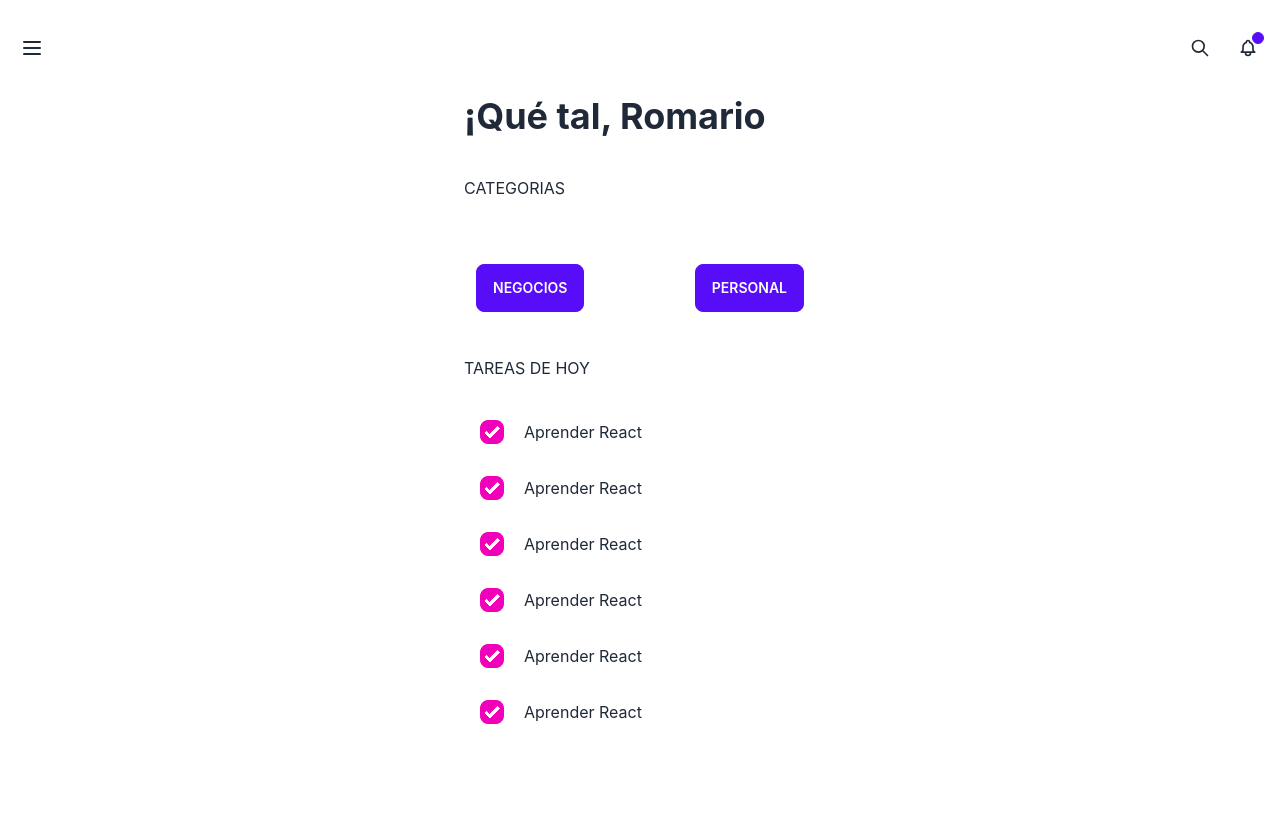
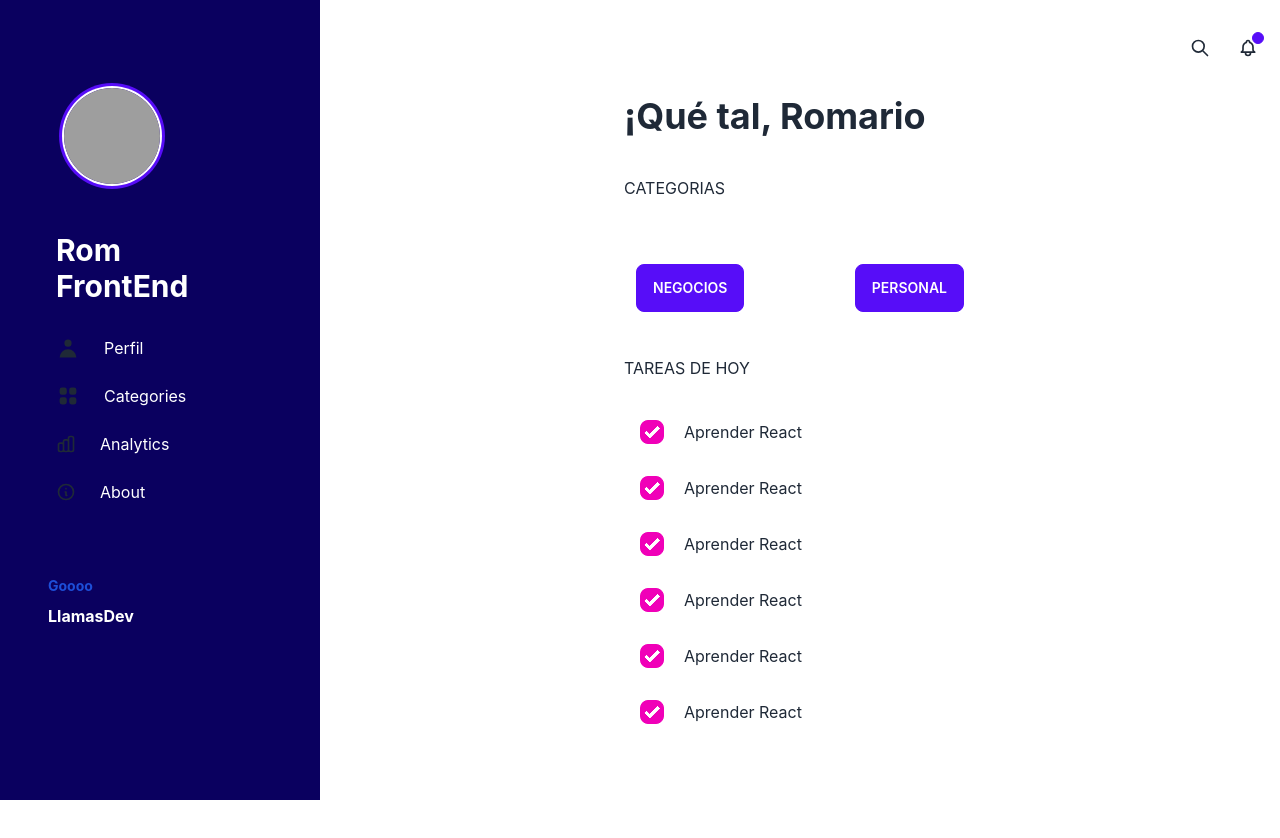
Before and after one commit to romariou76/App-tareas, a React (Create React App) app: page / in a window 1280 px wide. Shown: the top 838 px of the page. After the commit the page ends 800 px from the top, so only its background shows below. Built offline with nearby package versions, Linux system fonts and the light colour scheme; grey boxes are pictures that could not be loaded.

Commit message:
Algunos cambios de prueba

```diff
--- a/src/App.js
+++ b/src/App.js
@@ -8,9 +8,9 @@ import './index.css'
 function App() {
   return (
 <div class="">
-  {/* <Drawer></Drawer> */}
+  <Drawer></Drawer>
   {/* <Main/> */}
-  <Page/>
+  {/* <Page/> */}
 </div>
   );
 }
--- a/src/components/Drawer.jsx
+++ b/src/components/Drawer.jsx
@@ -1,4 +1,5 @@
 import Main from './header.jsx';
+import Page from './main.jsx';
 
 function Drawer(){
     return(
@@ -11,16 +12,11 @@ function Drawer(){
   <div class="drawer-content">
 
       {/* boton que abre el sidebar cuando esta en mobile */}
-      <div class="flex items-start justify-end lg:hidden bg-transparent">
-         <label for="my-drawer" class="btn btn-square btn-ghost">
-            <svg xmlns="http://www.w3.org/2000/svg" fill="none" viewBox="0 0 24 24" class="inline-block w-6 h-6 stroke-current">
-               <path stroke-linecap="round" stroke-linejoin="round" stroke-width="2" d="M4 6h16M4 12h16M4 18h16"></path>
-            </svg>
-         </label>
-      </div>
+
 
       {/* Contenido principal pc-mobile */}
-      <Main/>
+      {/* <Main/> */}
+      <Page/>
 
 
 
@@ -54,10 +50,11 @@ function Drawer(){
                </button>
             </div>
 
+
             <li>
                <a href="#a" class="flex items-center p-2 text-base font-normal text-gray-900 rounded-lg dark:text-white2 hover:bg-gray-100 dark:hover:bg-gray-700">
-                  <svg aria-hidden="true" class="w-6 h-6 text-gray-500 transition duration-75 dark:text-gray-400 group-hover:text-gray-900 dark:group-hover:text-white" fill="currentColor" viewBox="0 0 20 20" xmlns="http://www.w3.org/2000/svg"><path d="M2 10a8 8 0 018-8v8h8a8 8 0 11-16 0z"></path><path d="M12 2.252A8.014 8.014 0 0117.748 8H12V2.252z"></path></svg>
-                  <span class="ml-3 text-white">Templates</span>
+                  <svg aria-hidden="true" class="flex-shrink-0 w-6 h-6 text-gray-500 transition duration-75 dark:text-gray-400 group-hover:text-gray-900 dark:group-hover:text-white" fill="currentColor" viewBox="0 0 20 20" xmlns="http://www.w3.org/2000/svg"><path fill-rule="evenodd" d="M10 9a3 3 0 100-6 3 3 0 000 6zm-7 9a7 7 0 1114 0H3z" clip-rule="evenodd"></path></svg>
+                  <span class="flex-1 ml-3 whitespace-nowrap text-white">Perfil</span>
                </a>
             </li>
 
@@ -71,18 +68,19 @@ function Drawer(){
 
             <li>
                <a href="#a" class="flex items-center p-2 text-base font-normal text-gray-900 rounded-lg dark:text-white2 hover:bg-gray-100 dark:hover:bg-gray-700">
-                  <svg aria-hidden="true" class="flex-shrink-0 w-6 h-6 text-gray-500 transition duration-75 dark:text-gray-400 group-hover:text-gray-900 dark:group-hover:text-white" fill="currentColor" viewBox="0 0 20 20" xmlns="http://www.w3.org/2000/svg"><path d="M8.707 7.293a1 1 0 00-1.414 1.414l2 2a1 1 0 001.414 0l2-2a1 1 0 00-1.414-1.414L11 7.586V3a1 1 0 10-2 0v4.586l-.293-.293z"></path><path d="M3 5a2 2 0 012-2h1a1 1 0 010 2H5v7h2l1 2h4l1-2h2V5h-1a1 1 0 110-2h1a2 2 0 012 2v10a2 2 0 01-2 2H5a2 2 0 01-2-2V5z"></path></svg>
+               <svg xmlns="http://www.w3.org/2000/svg" class="h-5 w-5" fill="none" viewBox="0 0 24 24" stroke="currentColor"><path stroke-linecap="round" stroke-linejoin="round" stroke-width="2" d="M9 19v-6a2 2 0 00-2-2H5a2 2 0 00-2 2v6a2 2 0 002 2h2a2 2 0 002-2zm0 0V9a2 2 0 012-2h2a2 2 0 012 2v10m-6 0a2 2 0 002 2h2a2 2 0 002-2m0 0V5a2 2 0 012-2h2a2 2 0 012 2v14a2 2 0 01-2 2h-2a2 2 0 01-2-2z" /></svg>
                   <span class="flex-1 ml-3 whitespace-nowrap text-white">Analytics</span>
                   {/* <span class="inline-flex justify-center items-center p-3 ml-3 w-3 h-3 text-sm font-medium text-blue-600 bg-blue-200 rounded-full dark:bg-blue-900 dark:text-blue-200">3</span> */}
                </a>
             </li>
 
             <li>
-               <a href="#a" class="flex items-center p-2 text-base font-normal text-gray-900 rounded-lg dark:text-white2 hover:bg-gray-100 dark:hover:bg-gray-700 mb-16">
-                  <svg aria-hidden="true" class="flex-shrink-0 w-6 h-6 text-gray-500 transition duration-75 dark:text-gray-400 group-hover:text-gray-900 dark:group-hover:text-white" fill="currentColor" viewBox="0 0 20 20" xmlns="http://www.w3.org/2000/svg"><path fill-rule="evenodd" d="M10 9a3 3 0 100-6 3 3 0 000 6zm-7 9a7 7 0 1114 0H3z" clip-rule="evenodd"></path></svg>
-                  <span class="flex-1 ml-3 whitespace-nowrap text-white">Settings</span>
+               <a href="#a" class="flex items-center p-2 text-base font-normal text-gray-900 rounded-lg dark:text-white2 hover:bg-gray-100 dark:hover:bg-gray-700 mb-14">
+               <svg xmlns="http://www.w3.org/2000/svg" class="h-5 w-5" fill="none" viewBox="0 0 24 24" stroke="currentColor"><path stroke-linecap="round" stroke-linejoin="round" stroke-width="2" d="M13 16h-1v-4h-1m1-4h.01M21 12a9 9 0 11-18 0 9 9 0 0118 0z" /></svg>
+                  <span class="ml-3 text-white">About</span>
                </a>
             </li>
+
 
          {/*<li>
                <a href="#" class="flex items-center p-2 text-base font-normal text-gray-900 rounded-lg dark:text-white hover:bg-gray-100 dark:hover:bg-gray-700">
@@ -97,7 +95,7 @@ function Drawer(){
                </a>
             </li> */}
             <p class="text-sm text-blue-700 font-bold">Goooo</p>
-            <p class="text-1xl text-white font-bold">Consistency</p>
+            <p class="text-1xl text-white font-bold">LlamasDev</p>
 
          </ul>
       </div>
--- a/src/components/main.jsx
+++ b/src/components/main.jsx
@@ -4,16 +4,14 @@
 function Page(){
     return(
 
-<div>
-
+<div className="h-screen">
+  {/* Barra de Navegacion */}
   <div class="navbar bg-base-100 h-24">
-
     <div class="navbar-start">
-        <div class="dropdown">
-          <label tabindex="0" class="btn btn-ghost btn-circle">
+      {/* Boton que desplega el drawer */}
+      <label for="my-drawer" class="btn btn-square btn-ghost lg:hidden">
         <svg xmlns="http://www.w3.org/2000/svg" fill="none" viewBox="0 0 24 24" class="inline-block w-6 h-6 stroke-current"><path stroke-linecap="round" stroke-linejoin="round" stroke-width="2" d="M4 6h16M4 12h16M4 18h16"></path></svg>
       </label>
-        </div>
     </div>
 
     <div class="navbar-center">
@@ -31,13 +29,14 @@ function Page(){
         </div>
       </button>
     </div>
-
   </div>
 
-    <div class="flex justify-center min-h-screen bg-base-100">
+  {/* Contenido */}
+  <div class="flex justify-center h-auto bg-base-100">
     <div class="text-center">
+      {/* Contenedor de las Areas */}
       <div class="flex flex-col w-96 ">
-
+        {/* Area de categorias, nombre */}
         <div class="h-64 bg-base-100">
           <div class="grid justify-items-start">
             <h1 class="text-4xl font-bold mb-10 ml-4">¡Qué tal, Romario</h1>
@@ -58,10 +57,9 @@ function Page(){
             </div>
 
             {/* Area de los task */}
-                <div class="h-96 bg-base-100 ml-8">
+              <div class="h-80 bg-base-100 ml-8">
 
                 <div className="flex justify-items-start gap-5 mb-8">
-
                   <input type="checkbox" checked="checked" class="checkbox checkbox-secondary" />
                   <p>Aprender React</p>
                 </div>
@@ -91,11 +89,6 @@ function Page(){
                   <p>Aprender React</p>
                 </div>
 
-
-                <div>
-              </div>
-
-
               </div>
           </div>
       </div>
```
Lines whose indentation alone changed are shown as unchanged.
